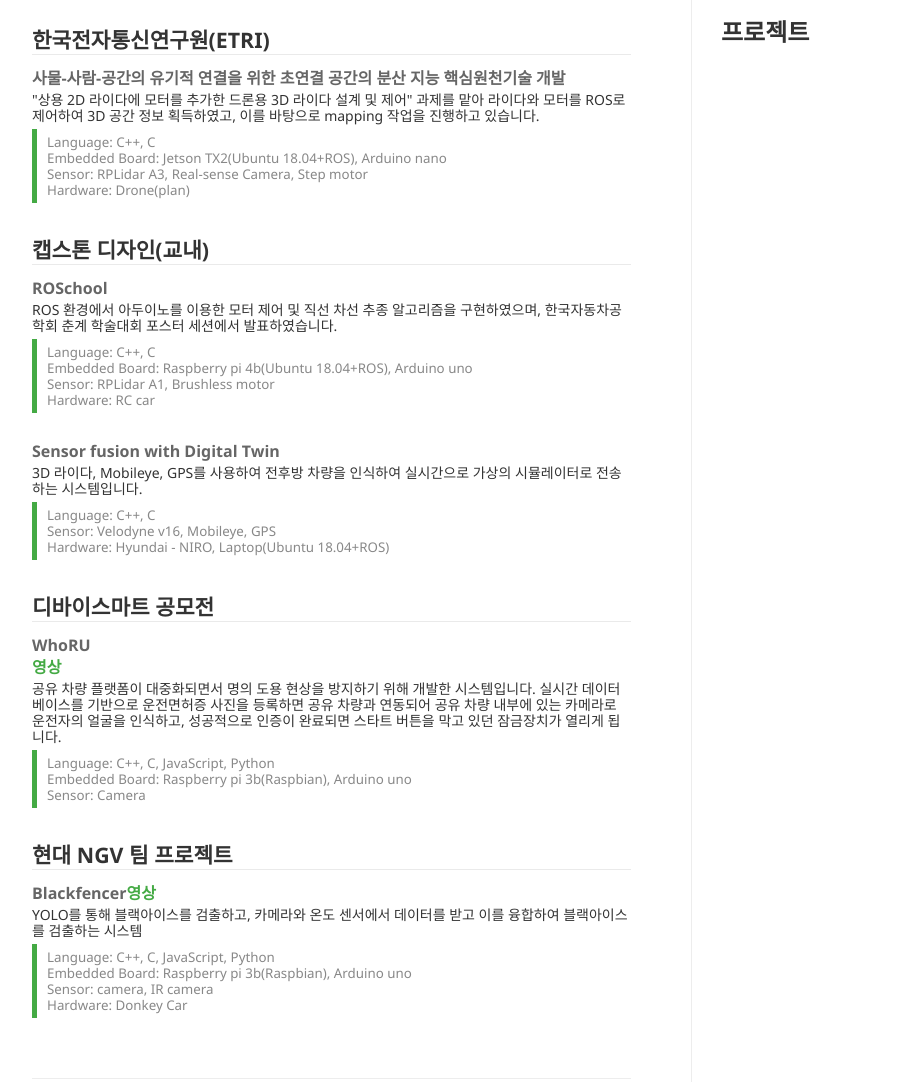
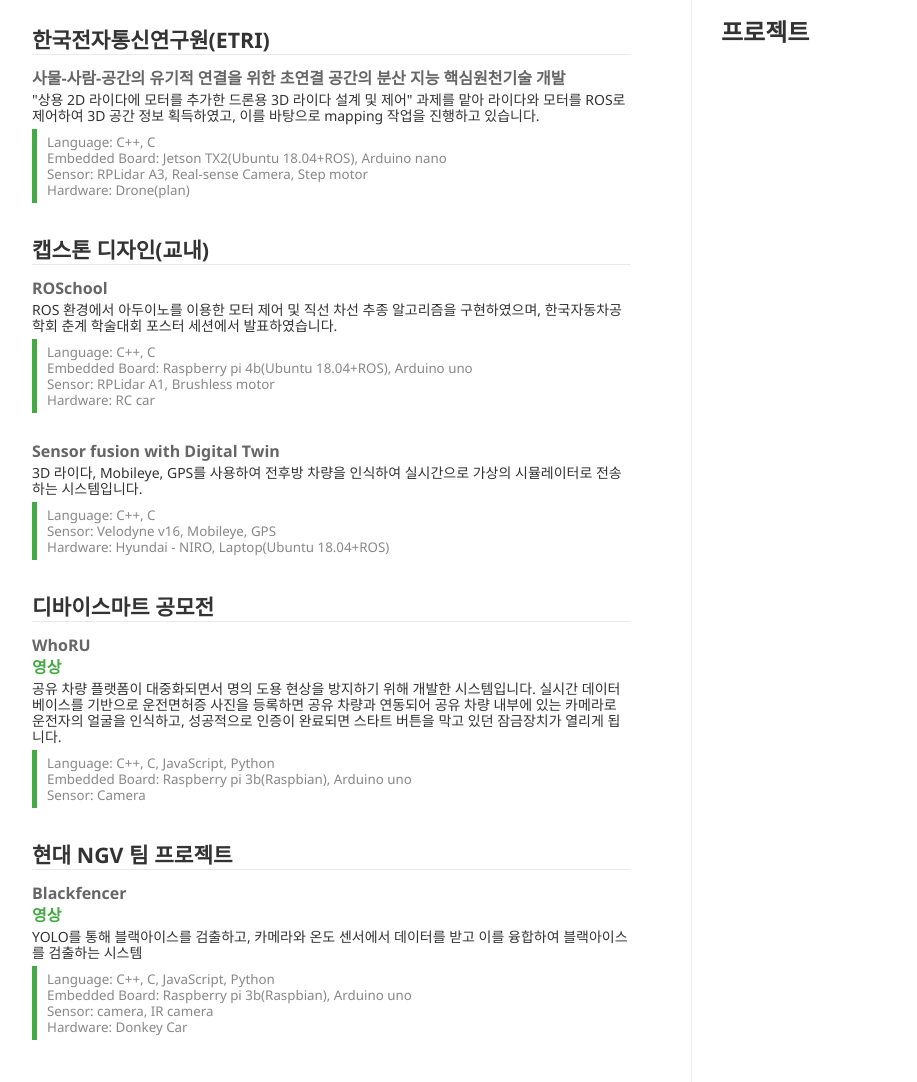
Before and after one commit to HongHeeJung/HongHeeJung.github.io, a plain HTML site: page index.html in a window 1280 px wide. Shown: the part 218-1300 px from the top of the page, without its empty margins (188-1105 px from the left). Drawn offline with Linux system fonts and the light colour scheme.

Commit message:
Update index.html

```diff
--- a/index.html
+++ b/index.html
@@ -131,7 +131,7 @@
               <strong>현대 NGV 팀 프로젝트</strong>
               <ul>
                 <li>
-                  <h3><a href="#" target="_blank">Blackfencer</a></h3>
+                  <h3><a href="#" target="_blank">Blackfencer</a></h3> <br>
                   <h3 style="color:#4a4"><a href="https://www.youtube.com/watch?v=08L51skPKSs" target="_blank">영상</a></h3>
                   <p class="detail">
                     YOLO를 통해 블랙아이스를 검출하고, 카메라와 온도 센서에서 데이터를 받고
```
